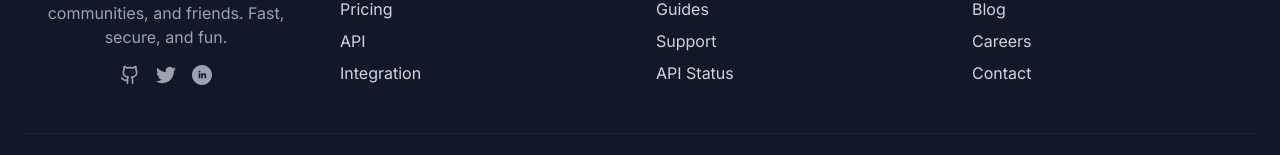
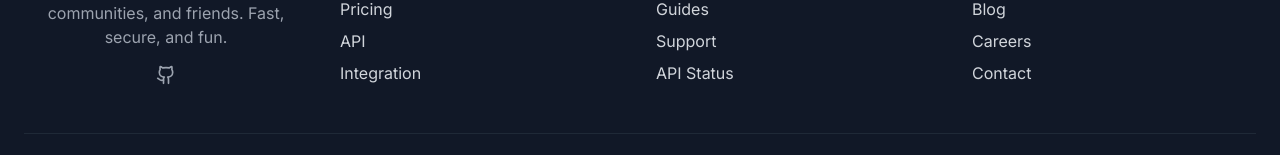
Before and after one commit to TeamYapChat/yapchat-landing-page, a React (Vite) app: page / in a window 1280 px wide. Shown: the part 4389-4544 px from the top of the page. Built offline with nearby package versions, Linux system fonts and the light colour scheme.

Commit message:
chore: Add link to Github button and remove Twitter/Linkedin buttons

```diff
--- a/src/components/Footer.tsx
+++ b/src/components/Footer.tsx
@@ -16,18 +16,8 @@ const Footer: React.FC = () => {
               Real-time chat for teams, communities, and friends. Fast, secure, and fun.
             </p>
             <div className="flex space-x-4 items-center justify-center">
-              <a href="#" className="text-gray-400 hover:text-white transition-colors">
+              <a href="https://github.com/TeamYapChat" className="text-gray-400 hover:text-white transition-colors">
                 <Github className="h-5 w-5" />
-              </a>
-              <a href="#" className="text-gray-400 hover:text-white transition-colors">
-                <svg className="h-5 w-5" fill="currentColor" viewBox="0 0 24 24">
-                  <path d="M23.953 4.57a10 10 0 01-2.825.775 4.958 4.958 0 002.163-2.723 10.03 10.03 0 01-3.127 1.184 4.92 4.92 0 00-8.384 4.482C7.69 8.095 4.067 6.13 1.64 3.162a4.822 4.822 0 00-.666 2.475c0 1.71.87 3.213 2.188 4.096a4.904 4.904 0 01-2.228-.616v.06a4.923 4.923 0 003.946 4.827 4.996 4.996 0 01-2.212.085 4.936 4.936 0 004.604 3.417 9.867 9.867 0 01-6.102 2.105c-.39 0-.779-.023-1.17-.067a13.995 13.995 0 007.557 2.209c9.053 0 13.998-7.496 13.998-13.985 0-.21 0-.42-.015-.63A9.935 9.935 0 0024 4.59z"/>
-                </svg>
-              </a>
-              <a href="#" className="text-gray-400 hover:text-white transition-colors">
-                <svg className="h-5 w-5" fill="currentColor" viewBox="0 0 24 24">
-                  <path d="M12 0C5.373 0 0 5.373 0 12s5.373 12 12 12 12-5.373 12-12S18.627 0 12 0zm-2 16h-2v-6h2v6zm-1-6.891c-.607 0-1.1-.496-1.1-1.109 0-.612.492-1.109 1.1-1.109s1.1.497 1.1 1.109c0 .613-.493 1.109-1.1 1.109zm8 6.891h-1.998v-2.861c0-1.881-2.002-1.722-2.002 0v2.861h-2v-6h2v1.093c.872-1.616 4-1.736 4 1.548v3.359z"/>
-                </svg>
               </a>
             </div>
           </div>
```
